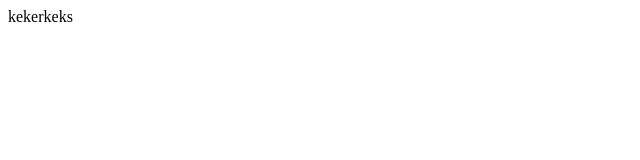
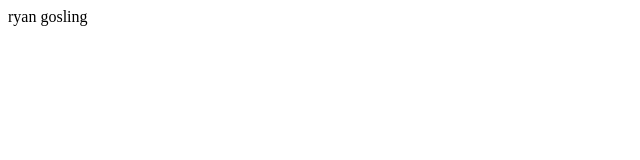
Before and after one commit to Eddence/ono-tebe-nado, a plain HTML site: page index.html in a window 1280 px wide. Shown: the full height of the page, 0-640 px from the left. Drawn offline with Linux system fonts and the light colour scheme.

Commit message:
rayn gosling

```diff
--- a/index.html
+++ b/index.html
@@ -5,7 +5,7 @@
     <meta http-equiv="X-UA-Compatible" content="IE=edge" />
     <meta name="viewport" content="width=device-width, initial-scale=1.0" />
     <title>Оно тебе надо — аукцион вещей, в которые никто не верил</title>
-kekerkeks
+ryan gosling
   </head>
   <body></body>
 </html>
```
